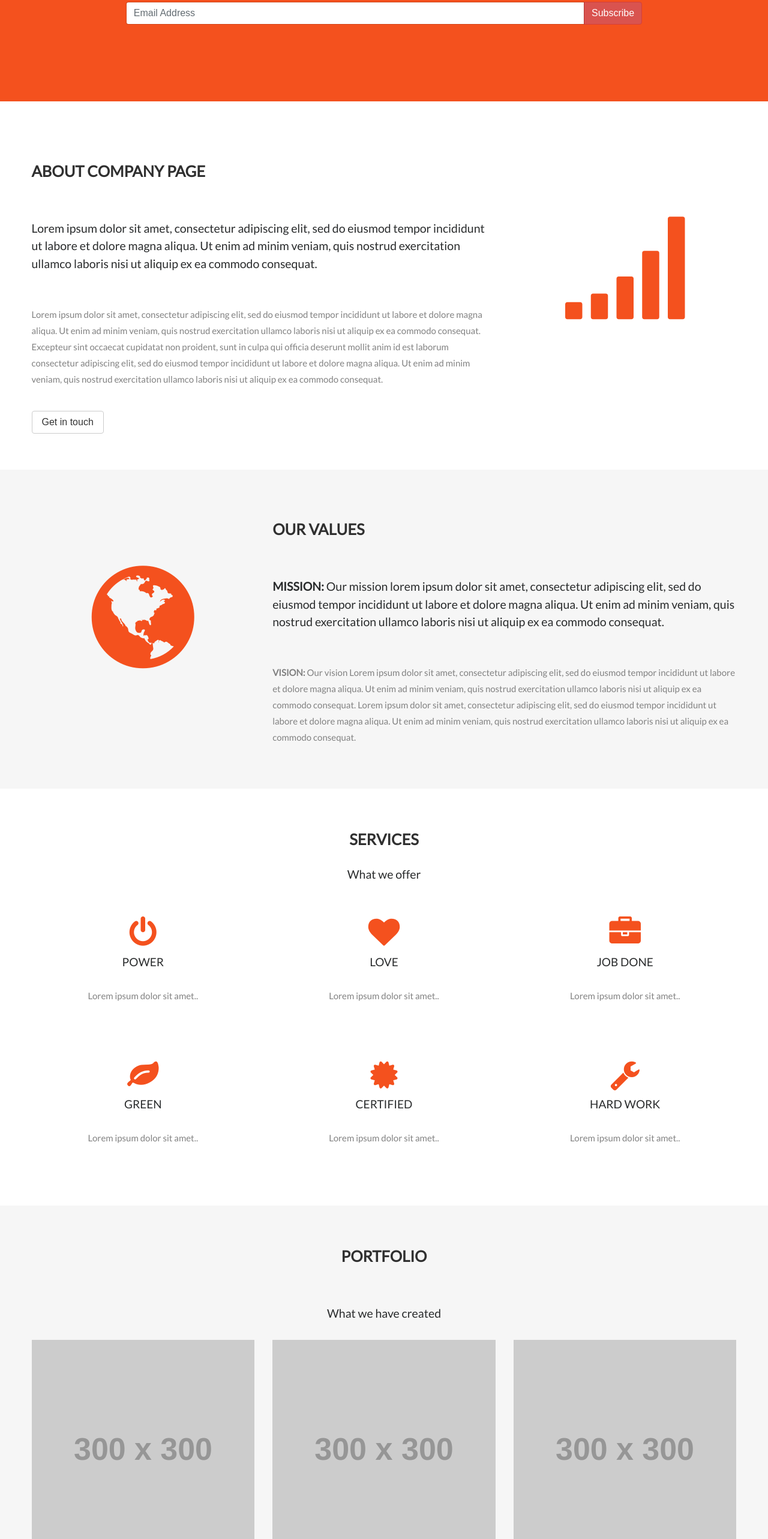
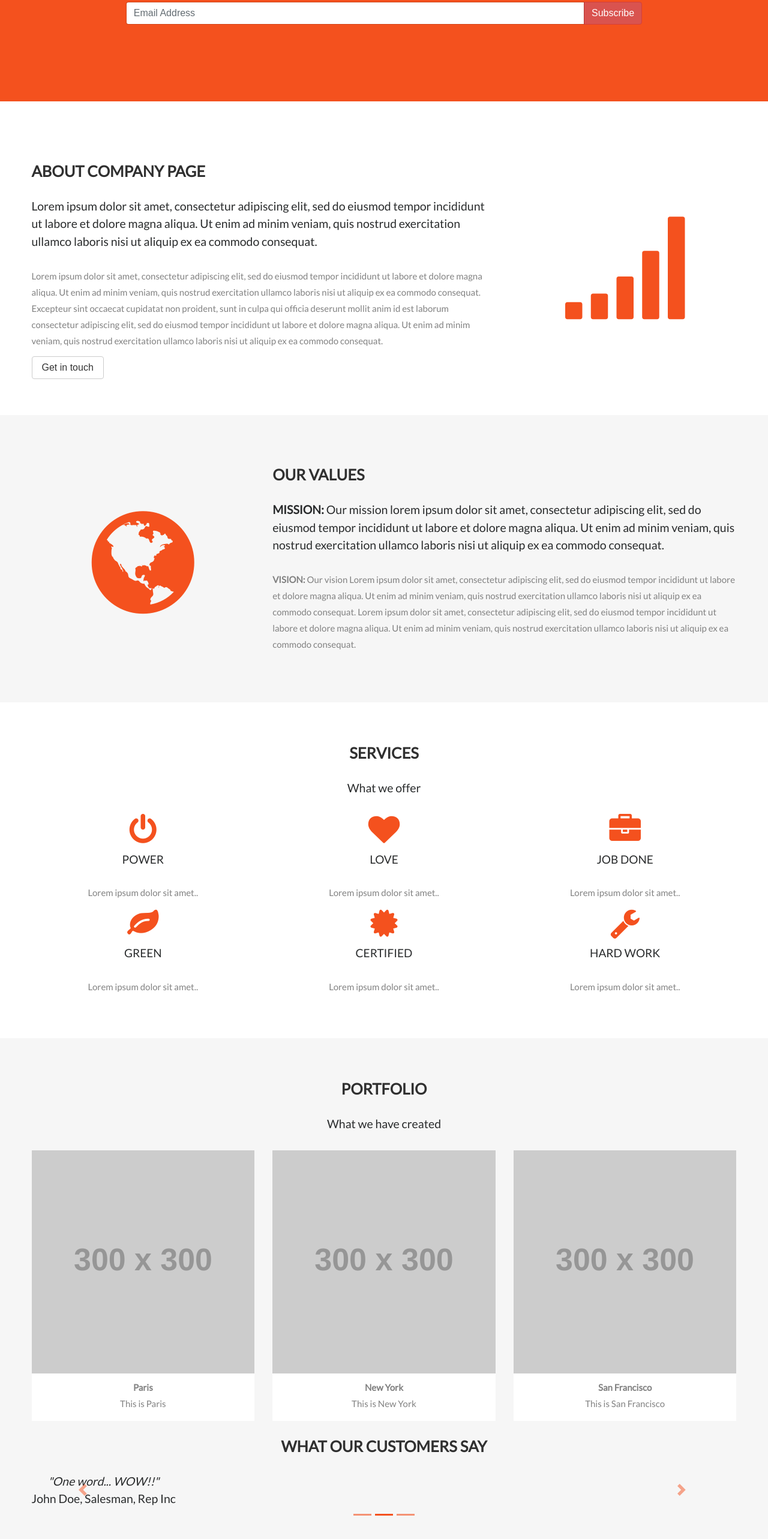
Before and after one commit to sakonn/hiring-template, a website: page index.html in a window 1280 px wide. Shown: the part 234-2800 px from the top of the page at 60% size. Drawn offline with nearby package versions, Linux system fonts and the light colour scheme; some packages are replaced by stand-ins of ours; files that its build step writes are made by us from their sources; placeholder pictures from the web are drawn by us; files whose address does not match are found by name.

Commit message:
Update semanthic elements

```diff
--- a/index.html
+++ b/index.html
@@ -42,7 +42,7 @@
   </div>
 </nav>
 
-<div class="jumbotron text-center">
+<header class="jumbotron text-center">
   <div class="row">
     <div class="col-md-12">
       <h1>Company</h1>
@@ -53,128 +53,115 @@
       </div>
     </div>
   </div>
-</div>
+</header>
 
-<div class="container-fluid about-company" id="about">
+<section class="container-fluid about-company" id="about">
  <div class="row">
    <div class="col-md-8">
      <h2>ABOUT COMPANY PAGE</h2>
-      <br>
      <h3>
        Lorem ipsum dolor sit amet, consectetur adipiscing elit, sed do eiusmod tempor incididunt ut labore et dolore magna aliqua. Ut enim ad minim veniam, quis nostrud exercitation ullamco laboris nisi ut aliquip ex ea commodo consequat.
      </h3>
-      <br>
      <p>
        Lorem ipsum dolor sit amet, consectetur adipiscing elit, sed do eiusmod tempor incididunt ut labore et dolore magna aliqua. Ut enim ad minim veniam, quis nostrud exercitation ullamco laboris nisi ut aliquip ex ea commodo consequat. Excepteur sint occaecat cupidatat non proident, sunt in culpa qui officia deserunt mollit anim id est laborum consectetur adipiscing elit, sed do eiusmod tempor incididunt ut labore et dolore magna aliqua. Ut enim ad minim veniam, quis nostrud exercitation ullamco laboris nisi ut aliquip ex ea commodo consequat.
      </p>
-      <br>
      <button type="button" class="btn btn-light">Get in touch</button>
    </div>
    <div class="col-md-4 text-center icon">
      <i class="fa fa-signal" aria-hidden="true"></i>
    </div>
  </div>
-</div>
+</section>
 
-<div class="container-fluid our-values">
+<section class="container-fluid our-values">
   <div class="row">
     <div class="col-md-4 text-center icon appear-in">
       <i class="fa fa-globe" aria-hidden="true"></i>
     </div>
     <div class="col-md-8">
       <h2>OUR VALUES</h2>
-      <br>
       <h3>
         <b>MISSION:</b> Our mission lorem ipsum dolor sit amet, consectetur adipiscing elit, sed do eiusmod tempor incididunt ut labore et dolore magna aliqua. Ut enim ad minim veniam, quis nostrud exercitation ullamco laboris nisi ut aliquip ex ea commodo consequat.
       </h3>
-      <br>
       <p>
         <b>VISION:</b> Our vision Lorem ipsum dolor sit amet, consectetur adipiscing elit, sed do eiusmod tempor incididunt ut labore et dolore magna aliqua. Ut enim ad minim veniam, quis nostrud exercitation ullamco laboris nisi ut aliquip ex ea commodo consequat. Lorem ipsum dolor sit amet, consectetur adipiscing elit, sed do eiusmod tempor incididunt ut labore et dolore magna aliqua. Ut enim ad minim veniam, quis nostrud exercitation ullamco laboris nisi ut aliquip ex ea commodo consequat.
       </p>
     </div>
   </div>
-</div>
+</section>
 
-<div class="container-fluid services text-center" id="sevices">
+<section class="container-fluid services text-center" id="sevices">
   <h2>SERVICES</h2>
   <h3>What we offer</h3>
-  <br>
   <div class="row">
     <div class="col-md-4 appear-in">
       <i class="fa fa-power-off icon-small" aria-hidden="true"></i>
       <h4>POWER</h4>
       <p>Lorem ipsum dolor sit amet..</p>
-      <br>
     </div>
     <div class="col-md-4 appear-in">
       <i class="fa fa-heart icon-small" aria-hidden="true"></i>
       <h4>LOVE</h4>
       <p>Lorem ipsum dolor sit amet..</p>
-      <br>
     </div>
     <div class="col-md-4 appear-in">
       <i class="fa fa-briefcase icon-small" aria-hidden="true"></i>
       <h4>JOB DONE</h4>
       <p>Lorem ipsum dolor sit amet..</p>
-      <br>
     </div>
   </div>
-  <br>
-  <br>
   <div class="row">
     <div class="col-md-4 appear-in">
       <i class="fa fa-leaf icon-small" aria-hidden="true"></i>
       <h4>GREEN</h4>
       <p>Lorem ipsum dolor sit amet..</p>
-      <br>
     </div>
     <div class="col-md-4 appear-in">
       <i class="fa fa-certificate icon-small" aria-hidden="true"></i>
       <h4>CERTIFIED</h4>
       <p>Lorem ipsum dolor sit amet..</p>
-      <br>
     </div>
     <div class="col-md-4 appear-in">
       <i class="fa fa-wrench icon-small" aria-hidden="true"></i>
       <h4>HARD WORK</h4>
       <p>Lorem ipsum dolor sit amet..</p>
-      <br>
     </div>
   </div>
-</div>
+</section>
 
-<div class="container-fluid portfolio text-center" id="portfolio" >
+<section class="container-fluid portfolio text-center" id="portfolio" >
   <div class="row">
     <div class="col-md-12">
       <h2>PORTFOLIO</h2>
-      <br>
       <h3>What we have created</h3>
       <div class="row">
         <div class="col-md-4 appear-in">
-          <div class="portfolio-image">
+          <figure class="portfolio-image">
             <img src="http://via.placeholder.com/300x300">
-            <p><b>Paris</b></p>
-            <p>This is Paris</p>
-          </div>
+            <figcaption>
+              <b>Paris</b></br>This is Paris
+            </figcaption>
+          </figure>
         </div>
         <div class="col-md-4 appear-in">
-          <div class="portfolio-image">
+          <figure class="portfolio-image">
             <img src="http://via.placeholder.com/300x300">
-            <p><b>New York</b></p>
-            <p>This is New York</p>
-          </div>
+            <figcaption>
+              <b>New York</b></br>This is New York
+            </figcaption>
+          </figure>
         </div>
         <div class="col-md-4 appear-in">
-          <div class="portfolio-image">
+          <figure class="portfolio-image">
             <img src="http://via.placeholder.com/300x300">
-            <p><b>San Francisco</b></p>
-            <p>This is San Francisco</p>
+            <figcaption>
+              <b>San Francisco</b></br>This is San Francisco
+            </figcaption>
+          </figure>
         </div>
       </div>
     </div>
   </div>
-  </div>
-  <br>
   <div class="row">
     <div class="col-md-12">
       <h2>WHAT OUR CUSTOMERS SAY</h2>
@@ -224,9 +211,9 @@
       </div>
     </div>
   </div>
-</div>
+</section>
 
-<div class="container-fluid pricing text-center" id="pricing">
+<section class="container-fluid pricing text-center" id="pricing">
   <h2>PRICING</h2>
   <h4>Choose a payment plan that works for you</h4>
   <div class="row">
@@ -294,9 +281,9 @@
       </div>
     </div>
   </div>
-</div>
+</section>
 
-<div class="container-fluid contact" id="contact">
+<section class="container-fluid contact" id="contact">
   <h2>CONTACT</h2>
   <div class="row">
     <div class="col-md-5">
@@ -331,28 +318,23 @@
       <button type="submit" class="btn btn-custom">Send</button>
     </div>
   </div>
-</div>
+</section>
 
-<!--
-  API Key to google maps:
-  AIzaSyDbd-woyijokiruxlsTr5d8MBXgkxV69ik
--->
+<section>
   <iframe class="map"
     frameborder="0"
     src="https://www.google.com/maps/embed/v1/place?key=AIzaSyDbd-woyijokiruxlsTr5d8MBXgkxV69ik
       &q=Chicago" allowfullscreen>
   </iframe>
+</section>
 
-
-
-</body>
 <footer>
   <div class="container-fluid footer text-center">
     <button id="top" class="toTop"></button>
     <p>Theme made by ME!!</p>
   </div>
 </footer>
-
+</body>
 <script src="node_modules/jquery/dist/jquery.js"></script>
 <script src="node_modules/popper.js/dist/popper.js"></script>
 <script src="node_modules/bootstrap/dist/js/bootstrap.min.js"></script>
```
Lines whose indentation alone changed are shown as unchanged.
